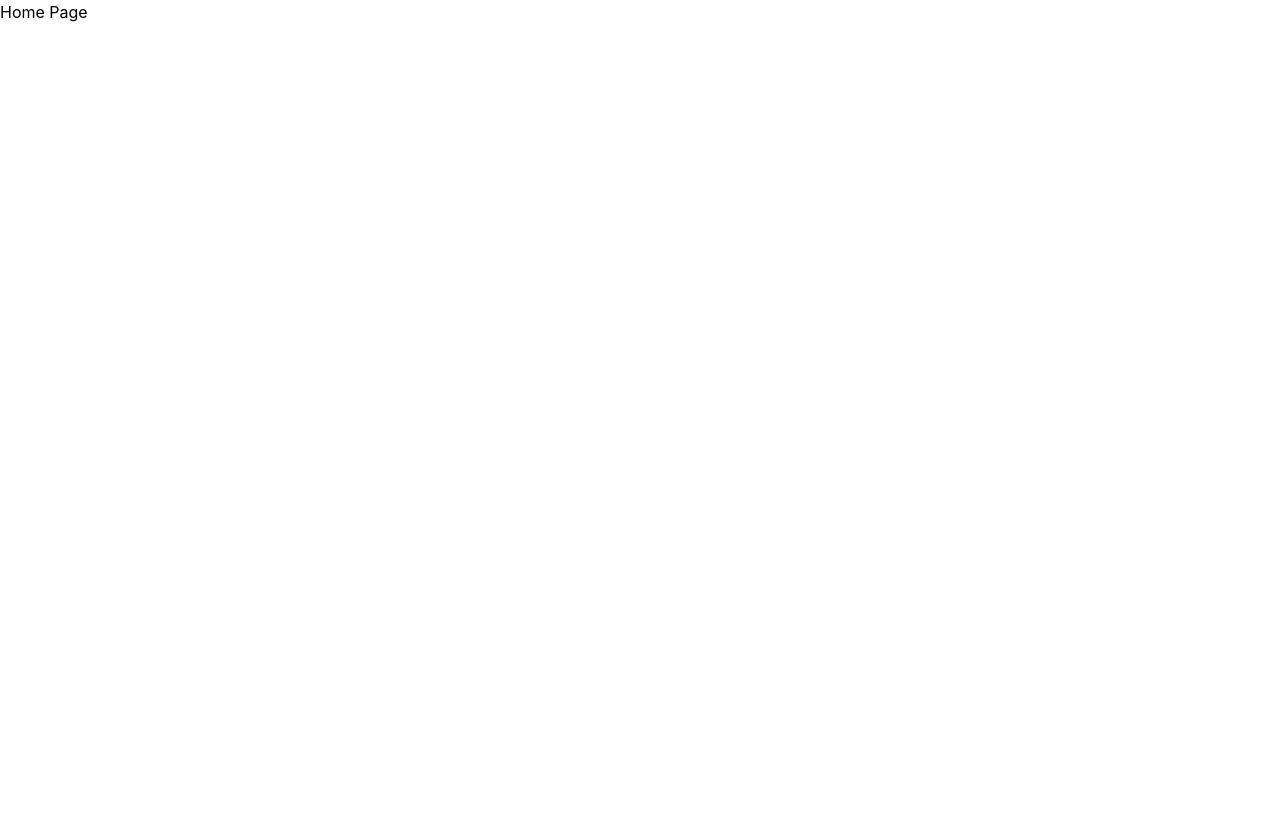
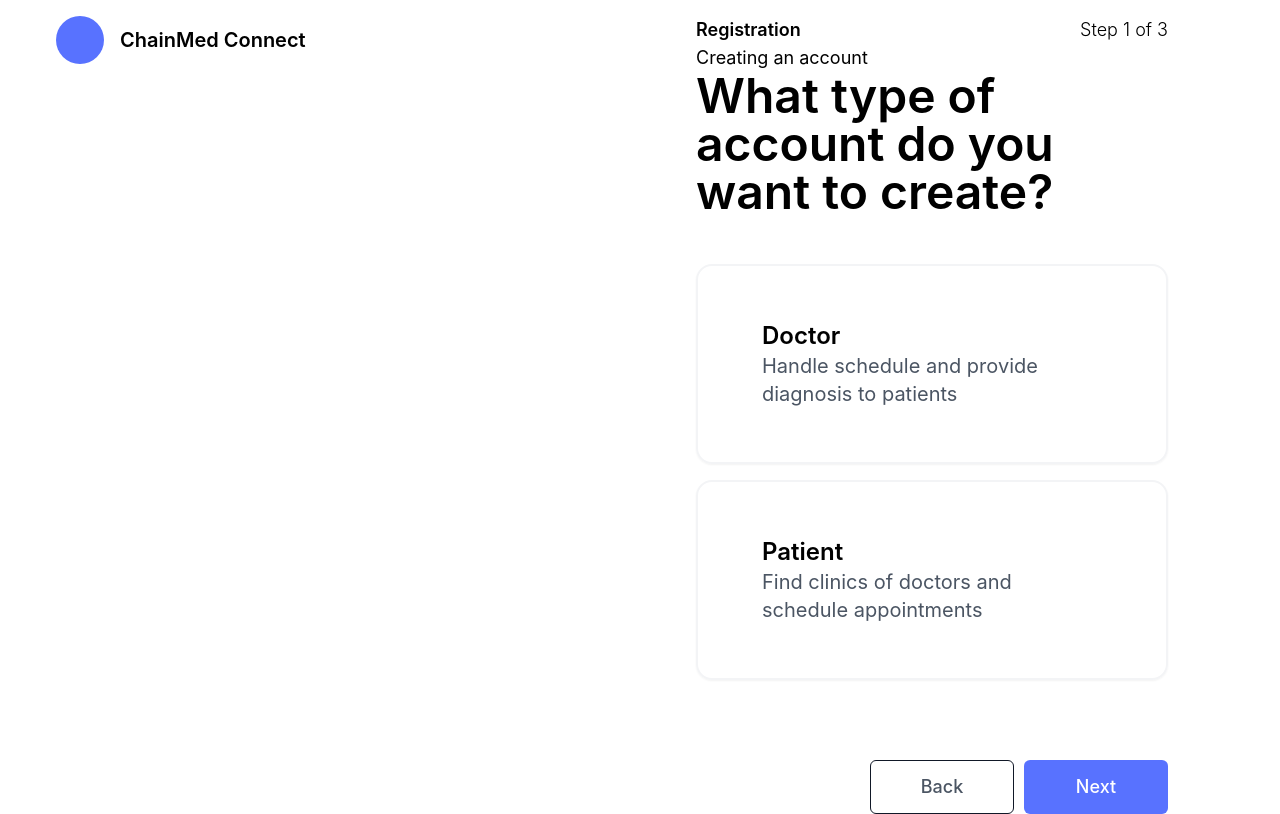
Before and after one commit to Samshh/Hackathon-Project---The-Launchpad, a React (Vite) app in the folder frontend/: page /register in a window 1280 px wide. Before the commit this address led to /. Built offline with nearby package versions, Linux system fonts and the light colour scheme.

Commit message:
homepage is done, step 1 for registration is 70% done

```diff
--- /dev/null
+++ b/frontend/src/components/HomeBtn.tsx
@@ -0,0 +1,15 @@
+import { useNavigate } from "react-router-dom";
+
+export default function HomeBtn() {
+  const navigate = useNavigate();
+
+  const toHome = () => {
+    navigate('/');
+  };
+  return (
+    <button onClick={toHome} className="flex items-center justify-center">
+      <div className="h-[3rem] w-[3rem] bg-accent rounded-full mr-4"></div>
+        <p className="text-black font-semibold text-xl">ChainMed Connect</p>
+    </button>
+  );
+}
--- /dev/null
+++ b/frontend/src/layouts/LoginLayout.tsx
@@ -0,0 +1,7 @@
+import { Outlet } from "react-router-dom";
+
+export default function LoginLayout() {
+  return (
+    <Outlet />
+  );
+}
--- /dev/null
+++ b/frontend/src/layouts/RegisterLayout.tsx
@@ -0,0 +1,7 @@
+import { Outlet } from "react-router-dom";
+
+export default function RegisterLayout() {
+  return (
+    <Outlet />
+  );
+}
--- a/frontend/src/pages/home/index.tsx
+++ b/frontend/src/pages/home/index.tsx
@@ -1,7 +1,47 @@
+import { useNavigate } from "react-router-dom";
+import HomeBtn from "../../components/HomeBtn";
 export default function HomePage() {
+  const navigate = useNavigate();
+
+  const toRegister = () => {
+    navigate('/register');
+  };
+
+  const toLogin = () => {
+    navigate('/login');
+  };
+
   return (
-    <main>
-      <p>Home Page</p>
+    <main className="max-w-[90rem] mx-auto px-[3.5rem] pt-[1rem] pb-[4.5rem] h-screen">
+      <nav className="sticky top-0 flex items-center justify-between">
+        <HomeBtn />
+        <div className="flex items-center justify-center">
+          <button
+          onClick={toLogin}
+          className="h-[3rem] w-[6rem] border-[0.063rem] border-black rounded-[0.375rem] text-black font-medium text-base mr-[0.625rem]"
+          >
+            Login
+            </button>
+          <button
+          onClick={toRegister}
+          className="h-[3rem] w-[9rem] rounded-[0.375rem] bg-accent text-white font-medium text-base"
+          >
+            Get Started
+            </button>
+        </div>
+      </nav>
+      <section className="flex items-center min-h-[33.75rem] h-full">
+        <div className="w-1/2">
+          <h1 className="text-6xl text-black">Schedule appointments with doctors in a safe and secure way.</h1>
+          <p className="text-2xl text-gray-600 pt-8">ChainMed Connect is an online doctor appointment scheduling app that uses the power of blockchain to keep your medical data encrypted.</p>
+          <button
+          onClick={toRegister}
+          className="h-[3rem] w-[9rem] rounded-[0.375rem] bg-accent text-white font-medium text-base mt-[1rem]"
+          >
+            Get Started
+          </button>
+        </div>
+      </section>
     </main>
   );
 }
--- /dev/null
+++ b/frontend/src/pages/login/index.tsx
@@ -0,0 +1,7 @@
+export default function LoginPage() {
+  return (
+    <main>
+      <p>Login Page</p>
+    </main>
+  )
+}
--- /dev/null
+++ b/frontend/src/pages/register/components/RegistrationChoice.tsx
@@ -0,0 +1,36 @@
+export default function RegistrationChoice() {
+  return(
+    <div className="flex flex-col justify-between px-[3.5rem] h-full">
+      <div className="flex justify-between items-center h-[3rem]">
+        <p className="text-lg font-semibold">Registration</p>
+        <p className="text-lg font-light">Step 1 of 3</p>
+      </div>
+      <div className="flex flex-col">
+        <p className="text-lg ">Creating an account</p>
+        <h2 className="font-semibold">What type of account do you want to create?</h2>
+        <div className="flex flex-col py-[3rem] gap-[1rem]">
+          <div className="w-full h-[12.5rem] border-2 border-gray-100 rounded-[1rem] shadow-sm">
+            <button className="flex flex-col justify-center px-[4rem] py-[2rem] h-full">
+              <p className="text-2xl font-semibold">Doctor</p>
+              <p className="text-xl text-start text-gray-600">Handle schedule and provide diagnosis to patients</p>
+            </button>
+          </div>
+          <div className="w-full h-[12.5rem] border-2 border-gray-100 rounded-[1rem] shadow-sm">
+            <button className="flex flex-col justify-center px-[4rem] py-[2rem] h-full">
+              <p className="text-2xl font-semibold">Patient</p>
+              <p className="text-xl text-start text-gray-600">Find clinics of doctors and schedule appointments</p>
+            </button>
+          </div>
+        </div>
+        <div className="flex justify-end pt-[2rem]">
+          <button className="w-[9rem] h-[3.375rem] border-[0.063rem] rounded-[0.375rem] border-gray-900 mr-[0.625rem]">
+            <p className="text-lg font-medium text-gray-600">Back</p>
+          </button>
+          <button className="w-[9rem] h-[3.375rem] rounded-[0.375rem] bg-accent">
+            <p className="text-lg font-medium text-white">Next</p>
+          </button>
+        </div>
+      </div>
+    </div>
+  );
+}
--- /dev/null
+++ b/frontend/src/pages/register/index.tsx
@@ -0,0 +1,14 @@
+import HomeBtn from "../../components/HomeBtn";
+import RegistrationChoice from "./components/RegistrationChoice";
+export default function RegisterPage() {
+  return (
+    <main className="flex max-w-[90rem] mx-auto px-[3.5rem] pt-[1rem] pb-[3.5rem] h-screen">
+      <div className="w-1/2">
+        <HomeBtn />
+      </div>
+      <div className="w-1/2">
+        <RegistrationChoice />
+      </div>
+    </main>
+  );
+}
--- a/frontend/src/router.tsx
+++ b/frontend/src/router.tsx
@@ -3,10 +3,14 @@ import HomePage from "./pages/home";
 import ProviderCheckpoint from "./checkpoints/ProviderCheckpoint";
 import AuthCheckpoint from "./checkpoints/AuthCheckpoint";
 import DefaultLayout from "./layouts/DefaultLayout";
+import LoginLayout from "./layouts/LoginLayout";
+import RegisterLayout from "./layouts/RegisterLayout";
 import PatientLayout from "./layouts/PatientLayout";
 import DoctorLayout from "./layouts/DoctorLayout";
 import PatientDashboardPage from "./pages/patient";
 import DoctorDashboardPage from "./pages/doctor";
+import LoginPage from "./pages/login";
+import RegisterPage from "./pages/register";
 
 const router = createBrowserRouter([
   {
@@ -22,6 +26,26 @@ const router = createBrowserRouter([
               {
                 index: true,
                 element: <HomePage />
+              }
+            ]
+          },
+          {
+            path: "login",
+            element: <LoginLayout />,
+            children: [
+              {
+                index: true,
+                element: <LoginPage />
+              }
+            ]
+          },
+          {
+            path: "register",
+            element: <RegisterLayout />,
+            children: [
+              {
+                index: true,
+                element: <RegisterPage />
               }
             ]
           },
```
Also changed, not shown: 1 other file (tests, documents, lock files or other folders).
